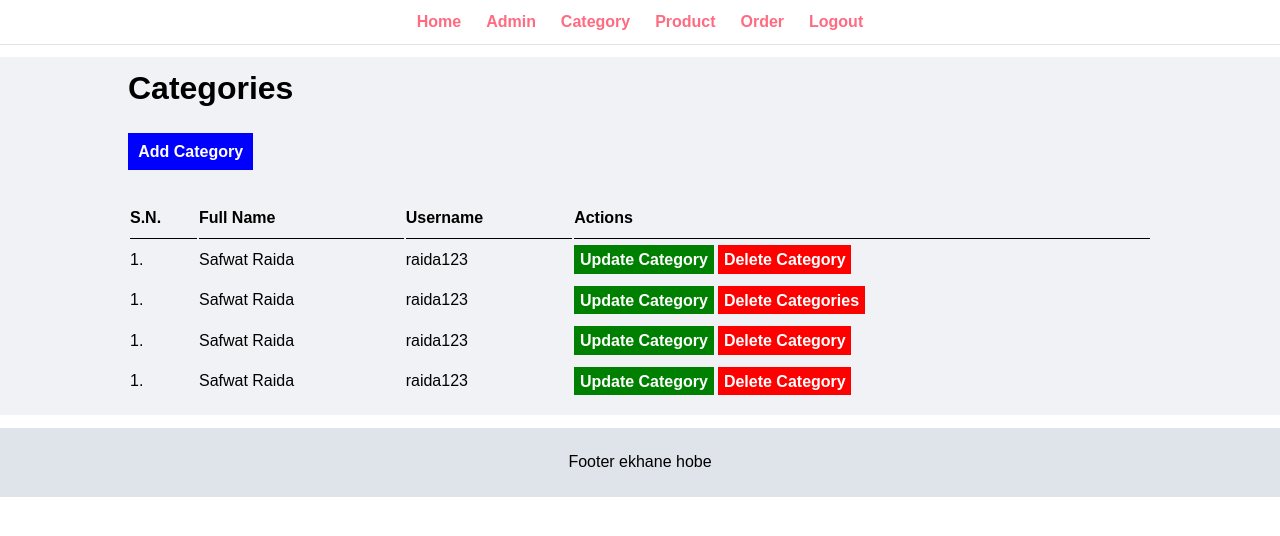
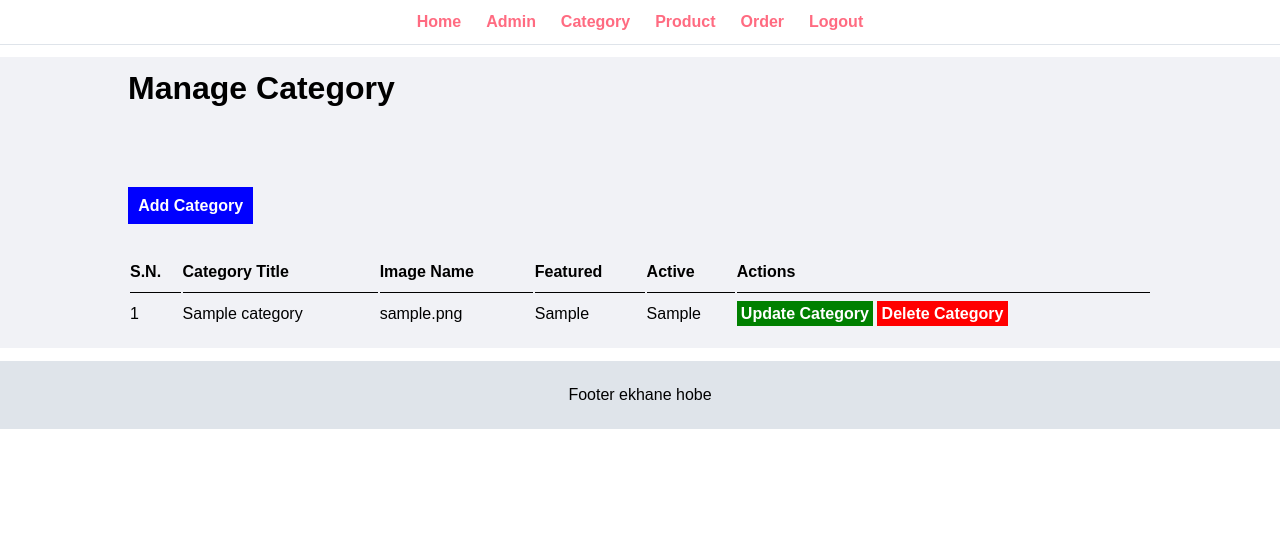
Before and after one commit to ShakChunni/GeekGoods, a PHP site: page /geekgoods/admin/manage-category.php in a window 1280 px wide. Shown: the top 536 px of the page. Run offline with PHP 8.4, Linux system fonts and the light colour scheme; tables that the repository leaves empty or names only in its code hold one stand-in row (values such as "Sample post").

Commit message:
working on adding category and products

```diff
--- a/admin/manage-category.php
+++ b/admin/manage-category.php
@@ -2,61 +2,76 @@
 
 <div class="main-content">
     <div class="wrapper">
-        <h1>Categories</h1>
+        <h1>Manage Category</h1>
         <br /><br />
 
-        <a href="/admin/add-category.php" class="btn-primary">Add Category</a>
+        <?php
+        if (isset($_SESSION['add'])) {
+            echo $_SESSION['add']; // Displaying Session Message
+            unset($_SESSION['add']); // Removing Session Message
+        }
+
+        if (isset($_SESSION['delete'])) {
+            echo $_SESSION['delete'];
+            unset($_SESSION['delete']);
+        }
+
+        if (isset($_SESSION['update'])) {
+            echo $_SESSION['update'];
+            unset($_SESSION['update']);
+        }
+
+        // Additional session messages can be handled similarly
+
+        ?>
+
+        <br /><br /><br />
+        <a href="add-category.php" class="btn-primary">Add Category</a>
 
         <br /><br /><br />
         <table class="tbl-full">
             <tr>
                 <th>S.N.</th>
-                <th>Full Name</th>
-                <th>Username</th>
+                <th>Category Title</th>
+                <th>Image Name</th>
+                <th>Featured</th>
+                <th>Active</th>
                 <th>Actions</th>
             </tr>
-            <tr>
-                <td>1.</td>
-                <td>Safwat Raida</td>
-                <td>raida123</td>
-                <td>
-                    <a href="#" class="btn-secondary">Update Category</a>
-                    <a href="#" class="btn-danger">Delete Category</a>
-                </td>
-            </tr>
-            <tr>
-                <td>1.</td>
-                <td>Safwat Raida</td>
-                <td>raida123</td>
-                <td>
-                    <a href="#" class="btn-secondary">Update Category</a>
-                    <a href="#" class="btn-danger">Delete Categories</a>
-                </td>
-            </tr>
-            <tr>
-                <td>1.</td>
-                <td>Safwat Raida</td>
-                <td>raida123</td>
-                <td>
-                    <a href="#" class="btn-secondary">Update Category</a>
-                    <a href="#" class="btn-danger">Delete Category</a>
-                </td>
-            </tr>
-            <tr>
-                <td>1.</td>
-                <td>Safwat Raida</td>
-                <td>raida123</td>
-                <td>
-                    <a href="#" class="btn-secondary">Update Category</a>
-                    <a href="#" class="btn-danger">Delete Category</a>
-                </td>
-            </tr>
+
+            <?php
+            $sql = "SELECT * FROM tbl_category";
+            $res = mysqli_query($conn, $sql);
+            $serial = 1;
+
+            if ($res == TRUE) {
+                $count = mysqli_num_rows($res);
+                if ($count > 0) {
+                    while ($rows = mysqli_fetch_assoc($res)) {
+                        $id = $rows['id'];
+                        $category_title = $rows['title'];
+                        $image_name = $rows['image_name'];
+                        $featured = $rows['featured'];
+                        $active = $rows['active'];
+            ?>
+                        <tr>
+                            <td><?php echo $serial++; ?></td>
+                            <td><?php echo $category_title; ?></td>
+                            <td><?php echo $image_name; ?></td>
+                            <td><?php echo $featured; ?></td>
+                            <td><?php echo $active; ?></td>
+                            <td>
+                                <a href="<?php echo SITEURL; ?>admin/update-category.php?id=<?php echo $id; ?>" class="btn-secondary">Update Category</a>
+                                <a href="<?php echo SITEURL; ?>admin/delete-category.php?id=<?php echo $id; ?>" class="btn-danger">Delete Category</a>
+                            </td>
+                        </tr>
+            <?php
+                    }
+                }
+            }
+            ?>
         </table>
-
-
         <div class="clearfix"></div>
     </div>
 </div>
-
-
 <?php include('reusables/footer.php'); ?>
```
Also changed, not shown: admin/add-category.php (+60 -0 lines), admin/delete-category.php (added, +15 -0 lines), admin/update-category.php (added, +90 -0 lines).
